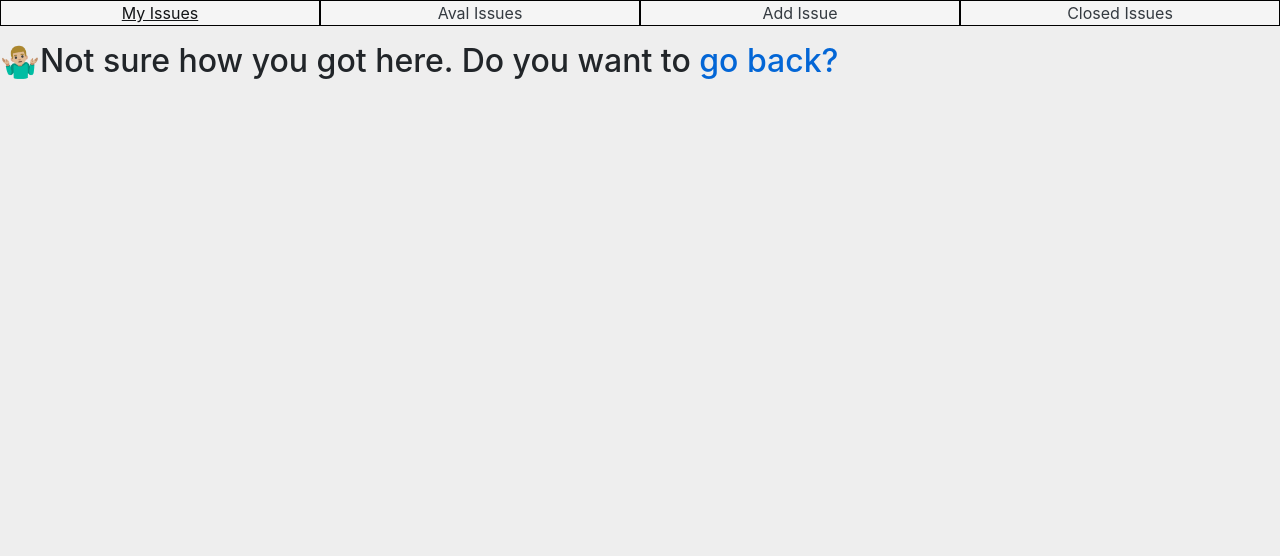
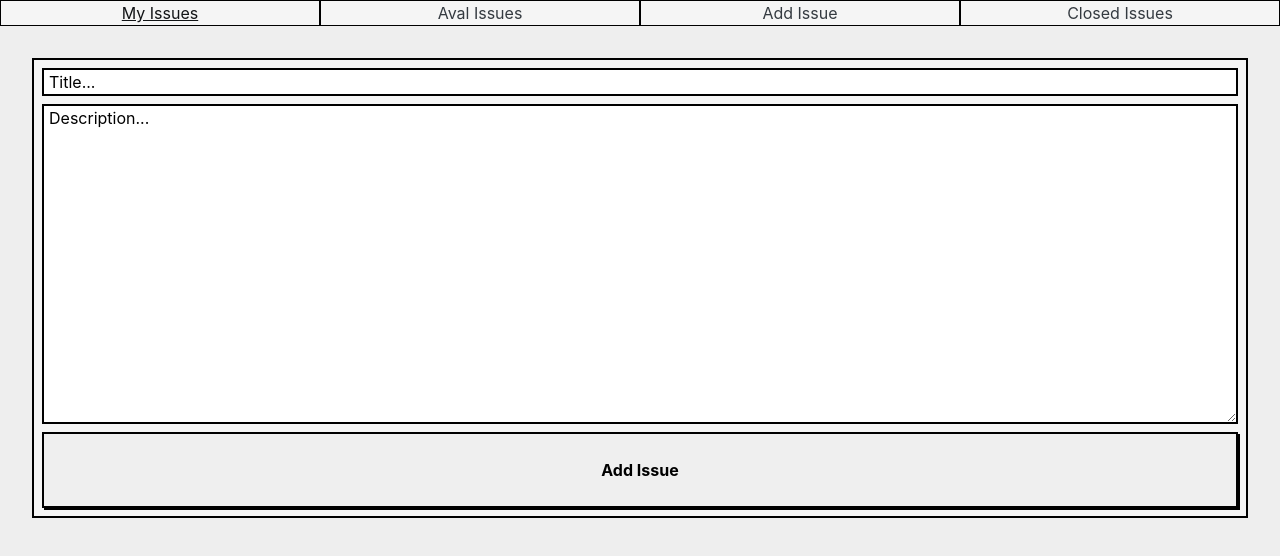
Before and after one commit to austinparvin/IssueTracker, a React (Create React App) app in the folder ClientApp/: page /issues/add in a window 1280 px wide. Shown: the top 556 px of the page. Built offline with nearby package versions, Linux system fonts and the light colour scheme.

Commit message:
html css for add issue page

```diff
--- a/ClientApp/src/App.jsx
+++ b/ClientApp/src/App.jsx
@@ -5,6 +5,7 @@ import { Home } from './pages/Home'
 import NotFound from './pages/NotFound'
 import './custom.scss'
 import MyIssues from './pages/MyIssues'
+import AddIssue from './pages/AddIssue'
 export default class App extends Component {
   static displayName = App.name
 
@@ -14,7 +15,7 @@ export default class App extends Component {
         <Switch>
           <Route exact path="/" component={Home} />
           <Route exact path="/issues/my" component={MyIssues} />
-          {/* <Route exact path="/typescript" component={HeyWorld} /> */}
+          <Route exact path="/issues/add" component={AddIssue} />
           <Route exact path="*" component={NotFound} />
         </Switch>
       </Layout>
--- a/ClientApp/src/custom.scss
+++ b/ClientApp/src/custom.scss
@@ -27,7 +27,7 @@ code {
     border: 0.15rem solid;
     padding: 2rem;
     width: 70%;
-    box-shadow: 4px 4px;
+    box-shadow: 2px 2px;
   }
   header {
     text-align: center;
@@ -35,3 +35,41 @@ code {
     padding: 5rem 2rem;
   }
 }
+
+.add-issue {
+  button {
+    align-self: center;
+    font-weight: bold;
+    border: 0.15rem solid;
+    margin: 0rem;
+    padding: 1.5rem;
+    width: 100%;
+    box-shadow: 2px 2px;
+  }
+  background-color: whitesmoke;
+  margin: 2rem;
+  border: black solid 2px;
+  display: flex;
+  flex-direction: column;
+  padding: 0.5rem;
+  input {
+    border: black solid 2px;
+    margin-bottom: 0.5rem;
+    padding: 0 5px;
+  }
+  textarea {
+    align-content: flex-start;
+    height: 40vh;
+    border: black solid 2px;
+    margin-bottom: 0.5rem;
+    padding: 0 5px;
+  }
+  div {
+    display: flex;
+    justify-content: space-between;
+
+    input {
+      width: 80%;
+    }
+  }
+}
--- /dev/null
+++ b/ClientApp/src/pages/AddIssue.jsx
@@ -0,0 +1,17 @@
+import React from 'react'
+
+const AddIssue = () => {
+  return (
+    <div className="add-issue">
+      <input type="text" className="title" name="title" value="Title..." />
+
+      <textarea rows="4" cols="50">
+        Description...
+      </textarea>
+
+      <button>Add Issue</button>
+    </div>
+  )
+}
+
+export default AddIssue
```
